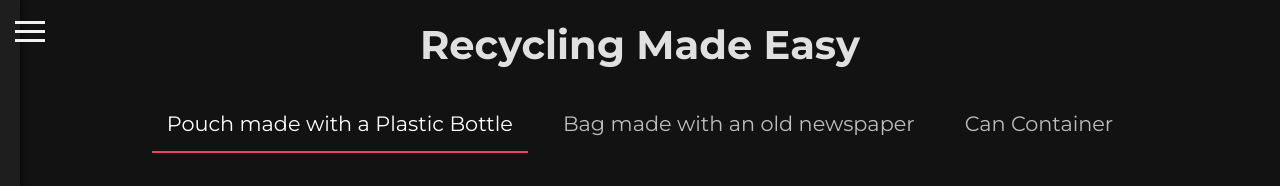
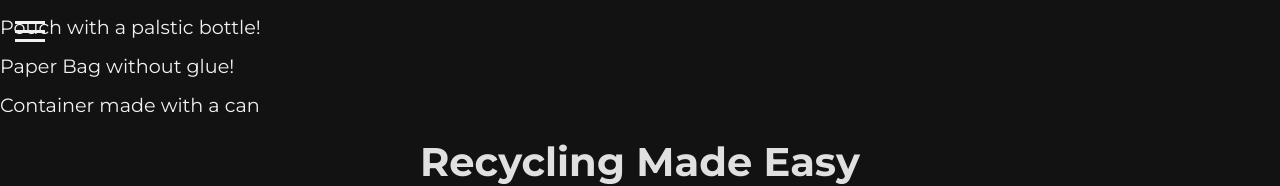
Before and after one commit to P0v3/RecylingMadeEasy, a plain HTML site: page index.html in a window 1280 px wide. Shown: the top 186 px of the page. Drawn offline with Linux system fonts and the light colour scheme.

Commit message:
Update index.html

```diff
--- a/index.html
+++ b/index.html
@@ -46,21 +46,8 @@
     }
 
     /* Left-side Sliding Menu */
-    .side-menu {
-      position: fixed;
-      top: 0;
-      left: -220px; /* Hidden by default, menu width is 200px */
-      width: 200px;
-      height: 100%;
-      background-color: #1e1e1e;
-      display: flex;
-      flex-direction: column;
-      justify-content: space-between;
-      padding: 20px;
-      box-shadow: 2px 0 5px rgba(0, 0, 0, 0.5);
-      transition: left 0.3s ease; /* Smooth slide in */
-      z-index: 1000; /* Ensure it appears above other content */
-    }
+
+
 
     .side-menu.open {
       left: 0; /* Slide in */
```
